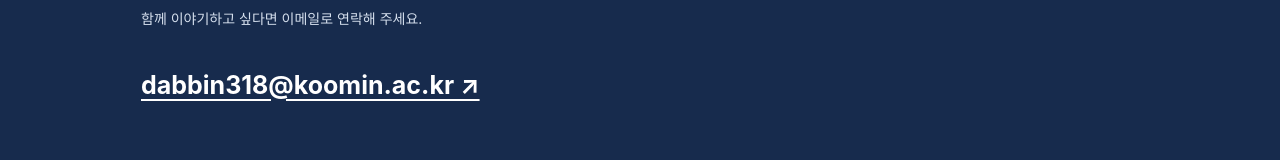
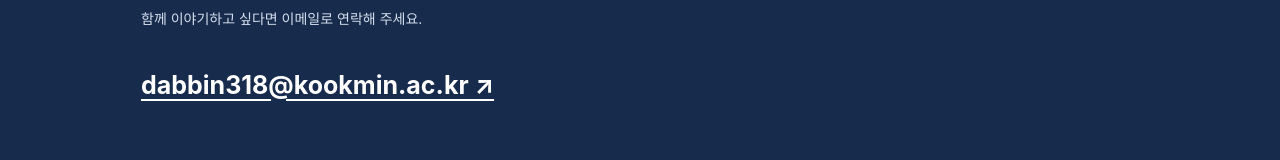
Before and after one commit to dabin-stack/dabin-stack.github.io, a plain HTML site: page index.html in a window 1280 px wide. Shown: the part 3672-3832 px from the top of the page. Drawn offline with Linux system fonts and the light colour scheme.

Commit message:
Update index.html

```diff
--- a/index.html
+++ b/index.html
@@ -124,7 +124,7 @@
     </div></section>
     <section class="contact" id="contact"><div class="wrap">
       <h2 class="section-title">Contact</h2><p class="section-sub">함께 이야기하고 싶다면 이메일로 연락해 주세요.</p>
-      <a class="email" href="mailto:dabbin318@kookin.ac.kr">dabbin318@koomin.ac.kr ↗</a>
+      <a class="email" href="mailto:dabbin318@kookmin.ac.kr">dabbin318@kookmin.ac.kr ↗</a>
     </div></section>
   </main>
   <footer>© <span id="year">2026</span> Jung Da Bin. All rights reserved.</footer>
```
